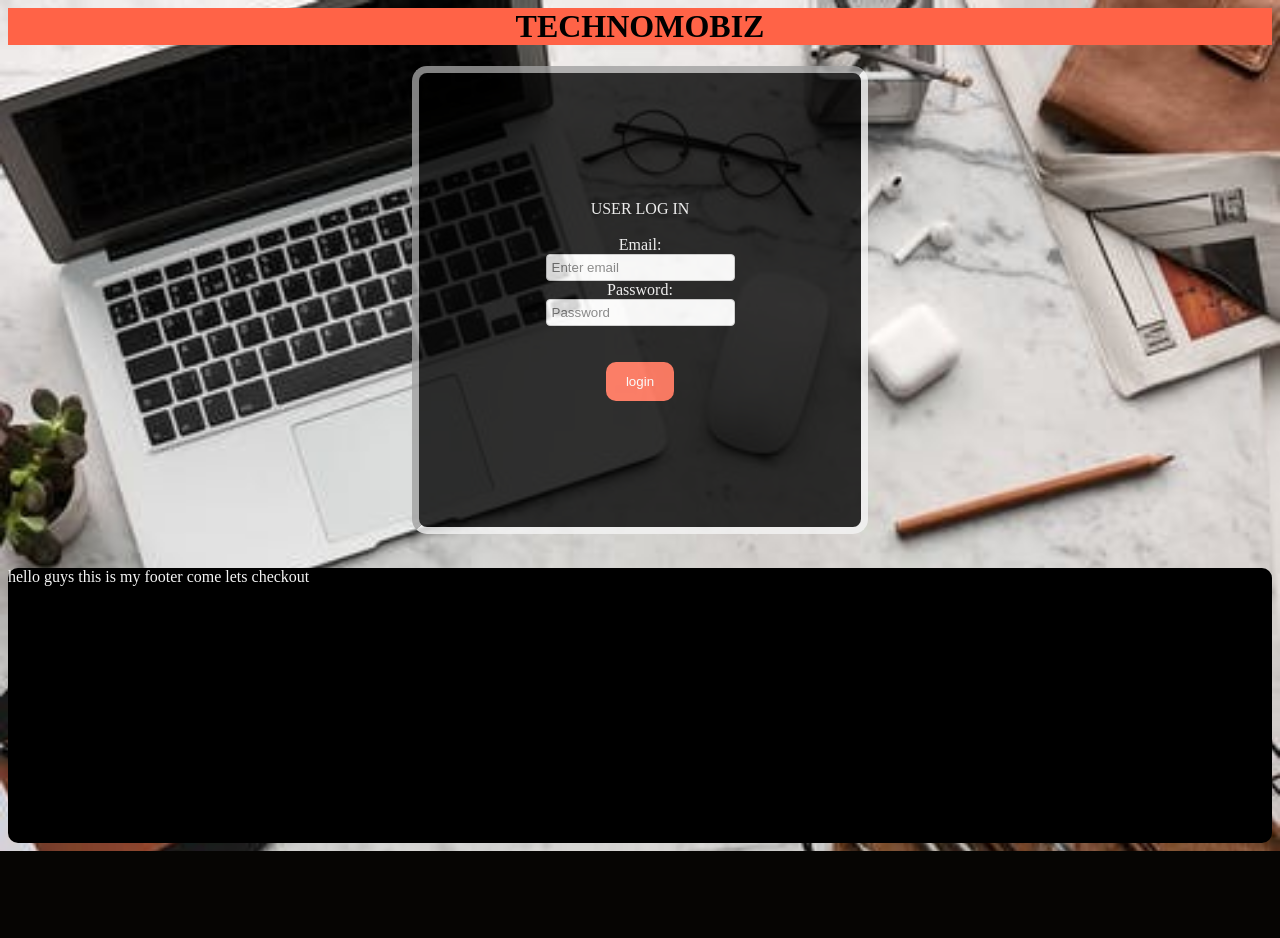
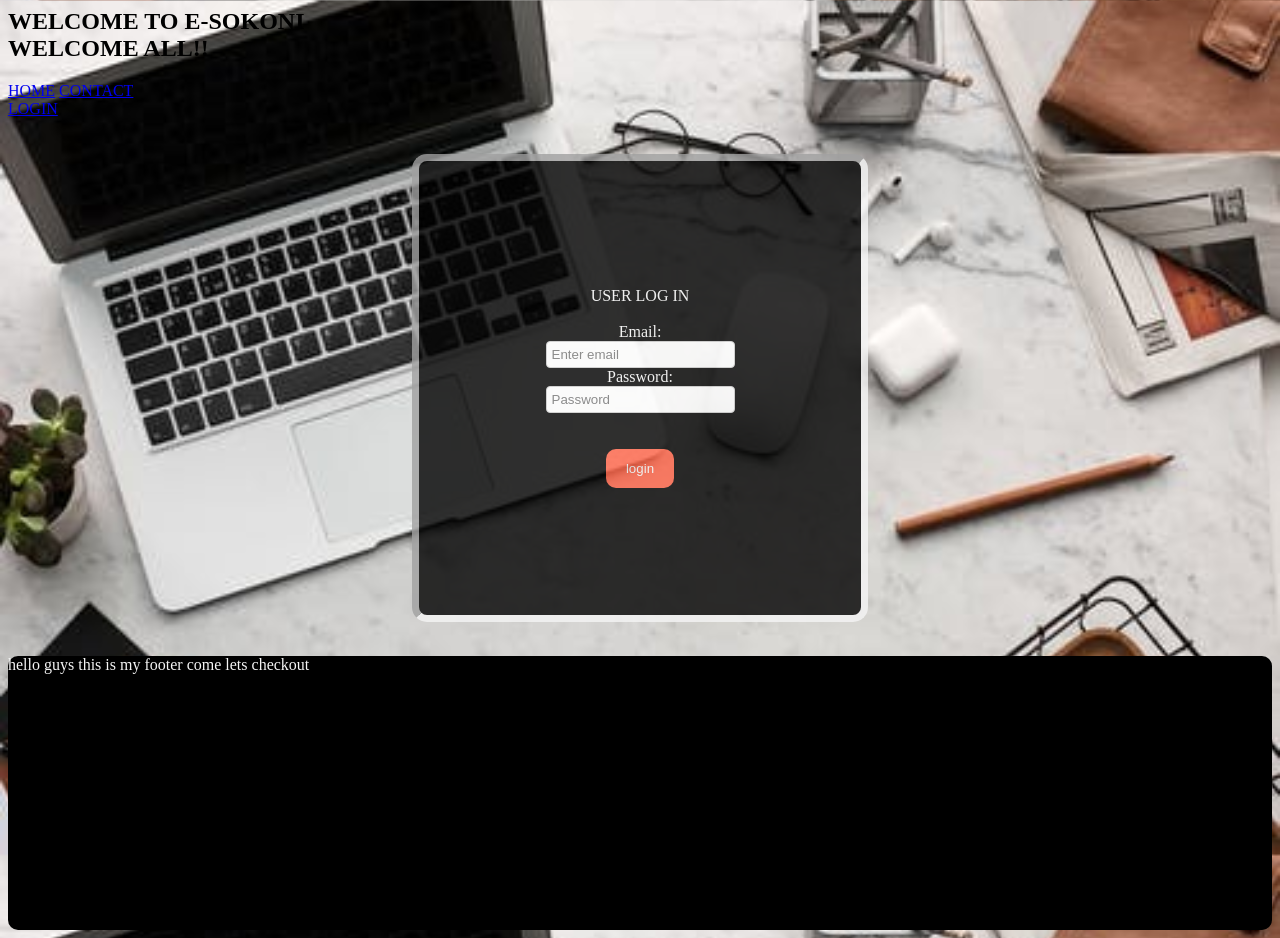
Before and after one commit to Proffesuer/Auct_online_system, a PHP site: page /user_login.php in a window 1280 px wide. Before the commit the page ends 851 px from the top, so only its background shows below. Run offline with PHP 8.4, Linux system fonts and the light colour scheme.

Commit message:
added a home link and a log in link

```diff
--- a/user_login.php
+++ b/user_login.php
@@ -29,13 +29,30 @@
     <meta name="viewport" content="width=device-width, initial-scale=1.0">
     <title>User log in page</title>
     <link type="text/css" href="user.css"rel="stylesheet">
+    <link type="text/css" href="home.css.css"rel="stylesheet">
 
 </head>
 <body>
 
 
 
-<strong><h1 align="center"class="color1">TECHNOMOBIZ</h1></strong>
+<div class="back">
+<div class="usebody">
+<h2 class="glow">WELCOME TO E-SOKONI<br> WELCOME ALL!!</h2>
+</div>
+
+
+<div class="navbar">
+  <a href="index.php">HOME</a>
+  <a href="#news">CONTACT</a>
+  <div class="dropdown">
+
+
+  <a href="user_login.php">LOGIN </a>
+  </div>
+</div>
+
+<br><br>
 <center>
 
     <form class="bg3" action="index.php"method="post">
```
Also changed, not shown: index.php (+17 -1 lines).
